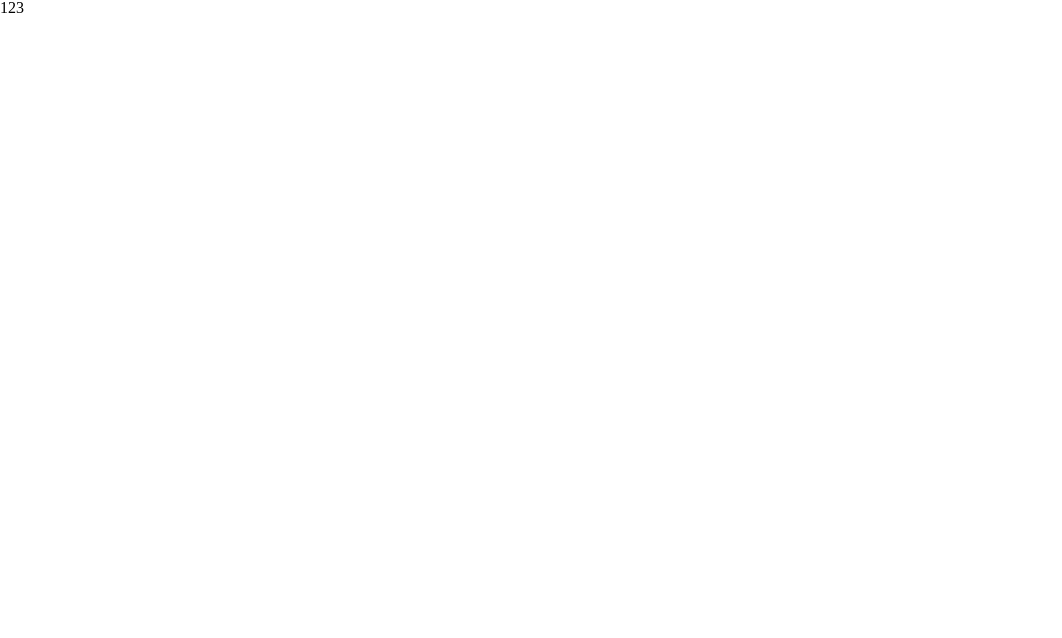
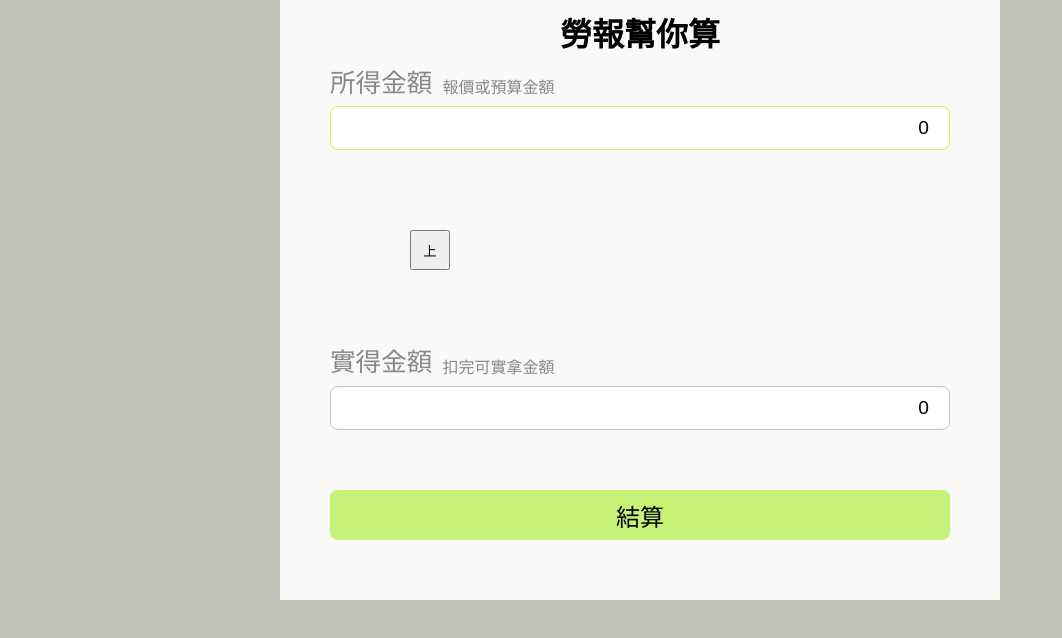
Before and after one commit to AlbertNotAlien/tax-calculator, a React (Create React App) app: page / in a window 1280 px wide. Shown: the top 638 px of the page, without its empty margins (0-1062 px from the left). Built offline with nearby package versions, Linux system fonts and the light colour scheme.

Commit message:
feat: Complete UI

```diff
--- a/src/App.js
+++ b/src/App.js
@@ -1,12 +1,67 @@
+import { useState, useRef } from "react";
 import "./reset.css";
 import styled from "@emotion/styled";
 
-const Container = styled.div``;
+import Header from "./components/Header";
+import IncomeInputField from "./components/IncomeInputField";
+import SwitchTaxButton from "./components/SwitchTaxButton";
+import SubmitButton from "./components/SubmitButton";
+
+const Background = styled.div`
+  width: 100vw;
+  height: 100vh;
+  background-color: #c3c3b9;
+  display: flex;
+  flex-direction: column;
+  align-items: center;
+`;
+
+const Container = styled.div`
+  width: 720px;
+  height: 600px;
+  background-color: #f9faf7;
+  display: flex;
+  flex-direction: column;
+  align-items: center;
+`;
+
+const Main = styled.div`
+  width: 100%;
+  padding: 0px 50px;
+`;
 
 function App() {
+  const [grossTax, setGrossTax] = useState(0);
+  const [netTax, setNetTax] = useState(0);
+  const [taxMode, setTaxMode] = useState("gross");
+
   return (
     <div className="App">
-      <Container>123</Container>
+      <Background>
+        <Container>
+          <Header />
+          <Main>
+            <IncomeInputField
+              id="gross"
+              title="所得金額"
+              subtitle="報價或預算金額"
+              taxMode={taxMode}
+              taxValue={grossTax}
+              setTaxValue={setGrossTax}
+            />
+            <SwitchTaxButton taxMode={taxMode} setTaxMode={setTaxMode} />
+            <IncomeInputField
+              id="net"
+              title="實得金額"
+              subtitle="扣完可實拿金額"
+              taxMode={taxMode}
+              taxValue={netTax}
+              setTaxValue={setNetTax}
+            />
+            <SubmitButton />
+          </Main>
+        </Container>
+      </Background>
     </div>
   );
 }
--- /dev/null
+++ b/src/components/Header.jsx
@@ -0,0 +1,27 @@
+import React from "react";
+import styled from "@emotion/styled";
+
+const Container = styled.div`
+  width: 100%;
+  height: 80px;
+  background-color: #f9faf7;
+  display: flex;
+  justify-content: center;
+  align-items: center;
+`;
+
+const Title = styled.h1`
+  display: flex;
+  font-size: 2rem;
+  font-weight: 600;
+`;
+
+export default function Header() {
+  return (
+    <>
+      <Container>
+        <Title>勞報幫你算</Title>
+      </Container>
+    </>
+  );
+}
--- /dev/null
+++ b/src/components/IncomeInputField.jsx
@@ -0,0 +1,71 @@
+import React from "react";
+import styled from "@emotion/styled";
+
+const Container = styled.div`
+  width: 100%;
+  display: flex;
+  flex-direction: column;
+  row-gap: 10px;
+`;
+
+const TitleWrapper = styled.div`
+  display: flex;
+  align-items: end;
+`;
+
+const Title = styled.div`
+  color: #87888a;
+  padding-right: 10px;
+  font-size: 1.6rem;
+  font-weight: 500;
+`;
+
+const Subtitle = styled.div`
+  color: #87888a;
+  font-weight: 300;
+`;
+
+const NumberInput = styled.input`
+  width: 100%;
+
+  box-sizing: border-box;
+  padding: 10px 0px;
+  padding-right: 20px;
+  font-size: 1.2rem;
+  color: black;
+  outline: none;
+  border: ${(props) =>
+    props.taxMode === props.id ? "1px solid #c6f277" : "1px solid #c3c3b9"};
+  border-radius: 8px;
+  transition: 0.1s;
+  text-align: right;
+`;
+
+export default function IncomeInputField({
+  id,
+  title,
+  subtitle,
+  taxMode,
+  taxValue,
+  setTaxValue,
+}) {
+  return (
+    <>
+      <Container>
+        <TitleWrapper>
+          <Title>{title}</Title>
+          <Subtitle>{subtitle}</Subtitle>
+        </TitleWrapper>
+        <NumberInput
+          type="text"
+          taxMode={taxMode}
+          id={id}
+          value={taxValue}
+          onChange={(event) => {
+            setTaxValue(event.target.value);
+          }}
+        />
+      </Container>
+    </>
+  );
+}
--- /dev/null
+++ b/src/components/SubmitButton.jsx
@@ -0,0 +1,28 @@
+import React from "react";
+import styled from "@emotion/styled";
+
+const Container = styled.div``;
+const Button = styled.button`
+  width: 100%;
+  height: 50px;
+  margin: 60px 0px;
+  background-color: #c6f277;
+  border: none;
+  color: black;
+  border-radius: 8px;
+  font-size: 1.5rem;
+  text-align: center;
+  cursor: pointer;
+  font-weight: 500;
+  transition: 0.05s;
+`;
+
+export default function SubmitButton() {
+  return (
+    <>
+      <Container>
+        <Button>結算</Button>
+      </Container>
+    </>
+  );
+}
--- /dev/null
+++ b/src/components/SwitchTaxButton.jsx
@@ -0,0 +1,39 @@
+import React from "react";
+import styled from "@emotion/styled";
+
+const Container = styled.div`
+  width: 200px;
+  height: 200px;
+  display: flex;
+  justify-content: center;
+  align-items: center;
+`;
+
+const Button = styled.button`
+  width: 40px;
+  height: 40px;
+`;
+
+export default function SwitchTaxButton({ taxMode, setTaxMode }) {
+  const taxButtonHandler = (mode) => {
+    if (mode === "gross") {
+      setTaxMode("net");
+    } else if (mode === "net") {
+      setTaxMode("gross");
+    }
+  };
+
+  return (
+    <>
+      <Container>
+        <Button
+          onClick={() => {
+            taxButtonHandler(taxMode);
+          }}
+        >
+          {taxMode === "gross" ? "上" : "下"}
+        </Button>
+      </Container>
+    </>
+  );
+}
--- a/src/reset.css
+++ b/src/reset.css
@@ -127,4 +127,5 @@ table {
 
 * {
   box-sizing: border-box;
+  font-family: "Noto Sans TC", sans-serif;
 }
```
